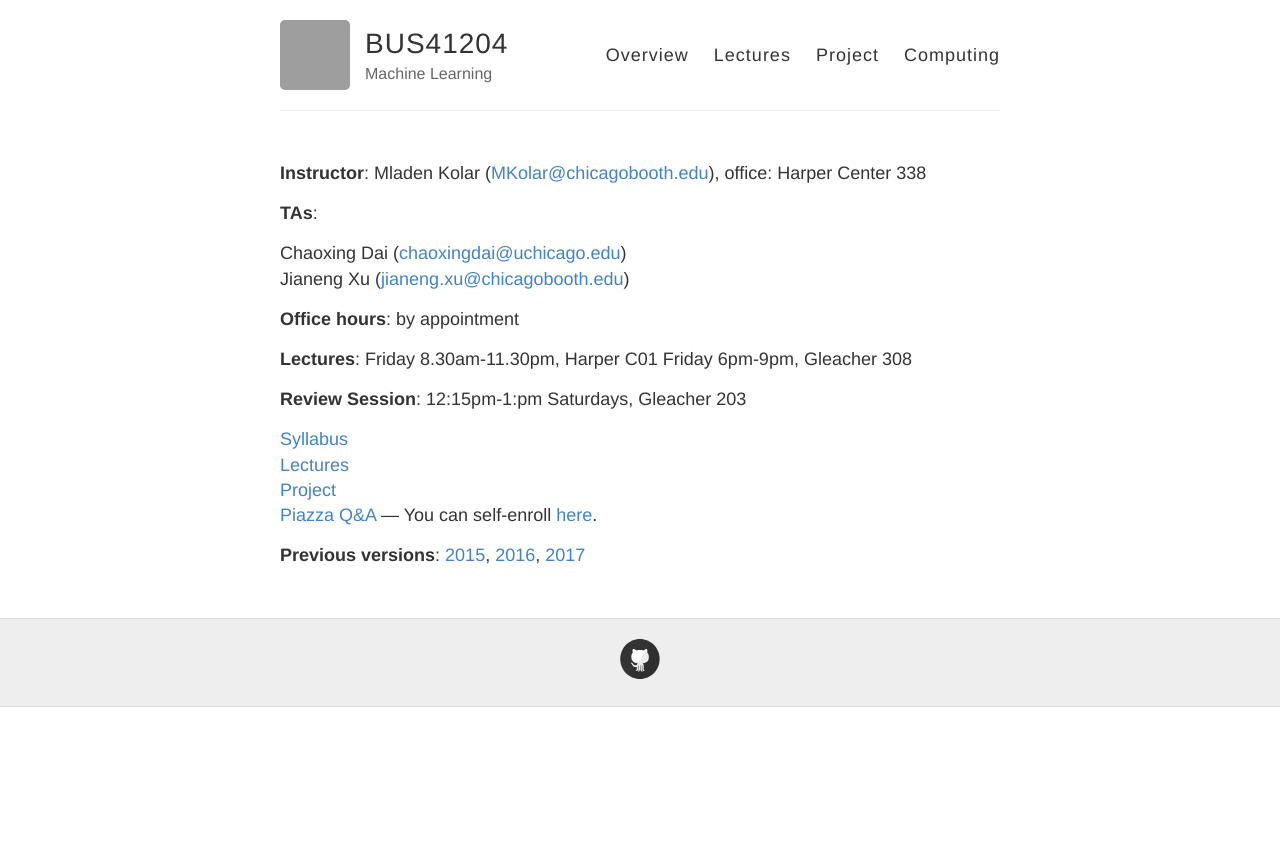
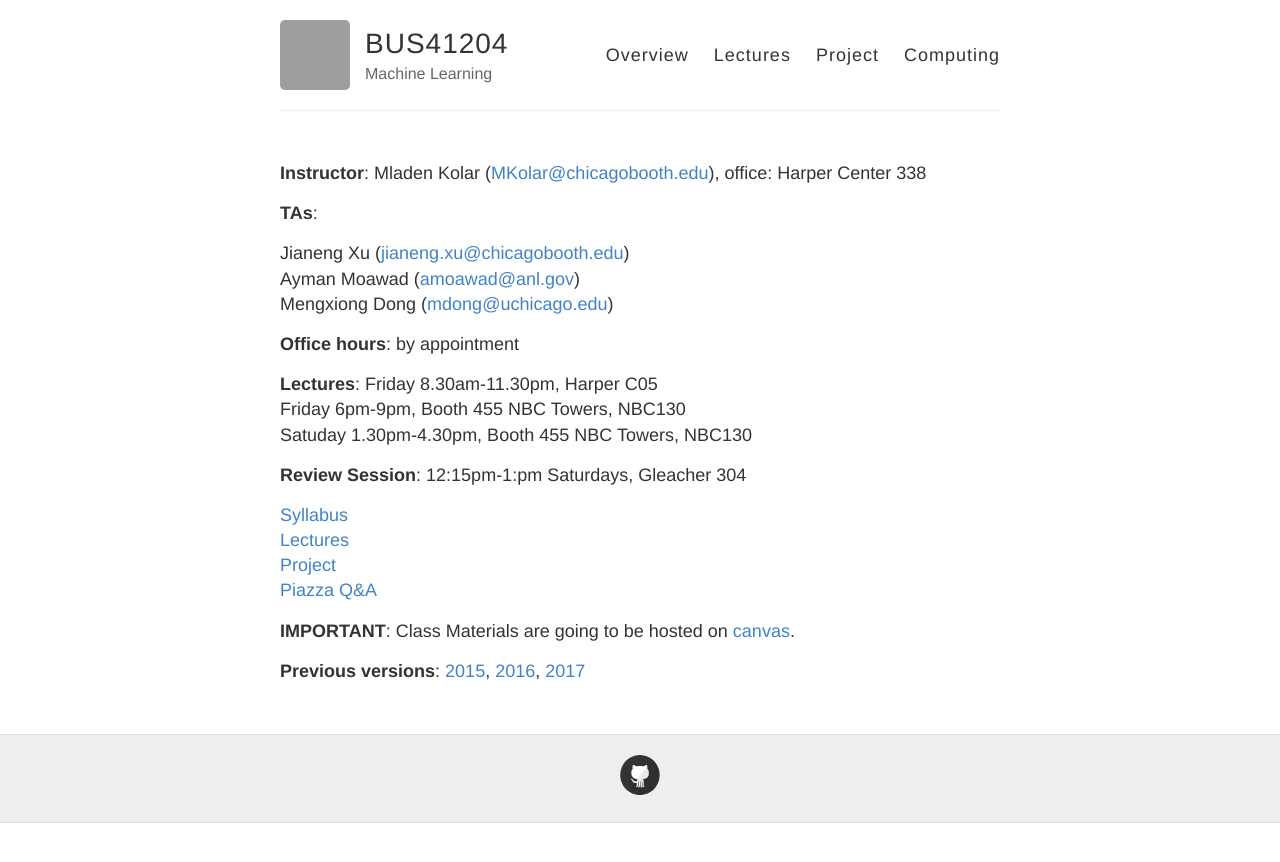
Before and after one commit to ChicagoBoothML/MLClass, a Jekyll site: the page built from index.md, in a window 1280 px wide. Shown: the top 862 px of the page. Built offline with Jekyll 4.4.1, drawn with Linux system fonts in a browser that asks for light colours; grey boxes are pictures that could not be loaded.

Commit message:
Update index.md

```diff
--- a/index.md
+++ b/index.md
@@ -6,22 +6,27 @@ layout: default
 
 **TAs**:
 
-  Chaoxing Dai ([chaoxingdai@uchicago.edu](mailto:chaoxingdai@uchicago.edu))
+
   Jianeng Xu ([jianeng.xu@chicagobooth.edu](mailto:jianeng.xu@chicagobooth.edu))
+  Ayman Moawad ([amoawad@anl.gov](mailto:amoawad@anl.gov))
+  Mengxiong Dong ([mdong@uchicago.edu](mailto:mdong@uchicago.edu))
 
 
 **Office hours**: by appointment
 
 **Lectures**:
-Friday 8.30am-11.30pm, Harper C01
-Friday 6pm-9pm, Gleacher 308
+Friday 8.30am-11.30pm, Harper C05
+Friday 6pm-9pm, Booth 455 NBC Towers, NBC130
+Satuday 1.30pm-4.30pm, Booth 455 NBC Towers, NBC130
 
-**Review Session**: 12:15pm-1:pm Saturdays, Gleacher 203
+**Review Session**: 12:15pm-1:pm Saturdays, Gleacher 304
 
 [Syllabus](syllabus)
 [Lectures](lectures)
 [Project](project)
-[Piazza Q&A](https://piazza.com/chicagobooth/winter2019/bus41204/home)  --- You can self-enroll [here](https://piazza.com/chicagobooth/winter2019/bus41204).
+[Piazza Q&A](https://piazza.com/chicagobooth/winter2020/bus41204/home)
+
+**IMPORTANT**: Class Materials are going to be hosted on [canvas](https://canvas.uchicago.edu/courses/25157).
 
 **Previous versions**: [2015](https://chicagoboothml.github.io/MachineLearning_Fall2015/),
 [2016](https://chicagoboothml.github.io/ML2016/),
```
